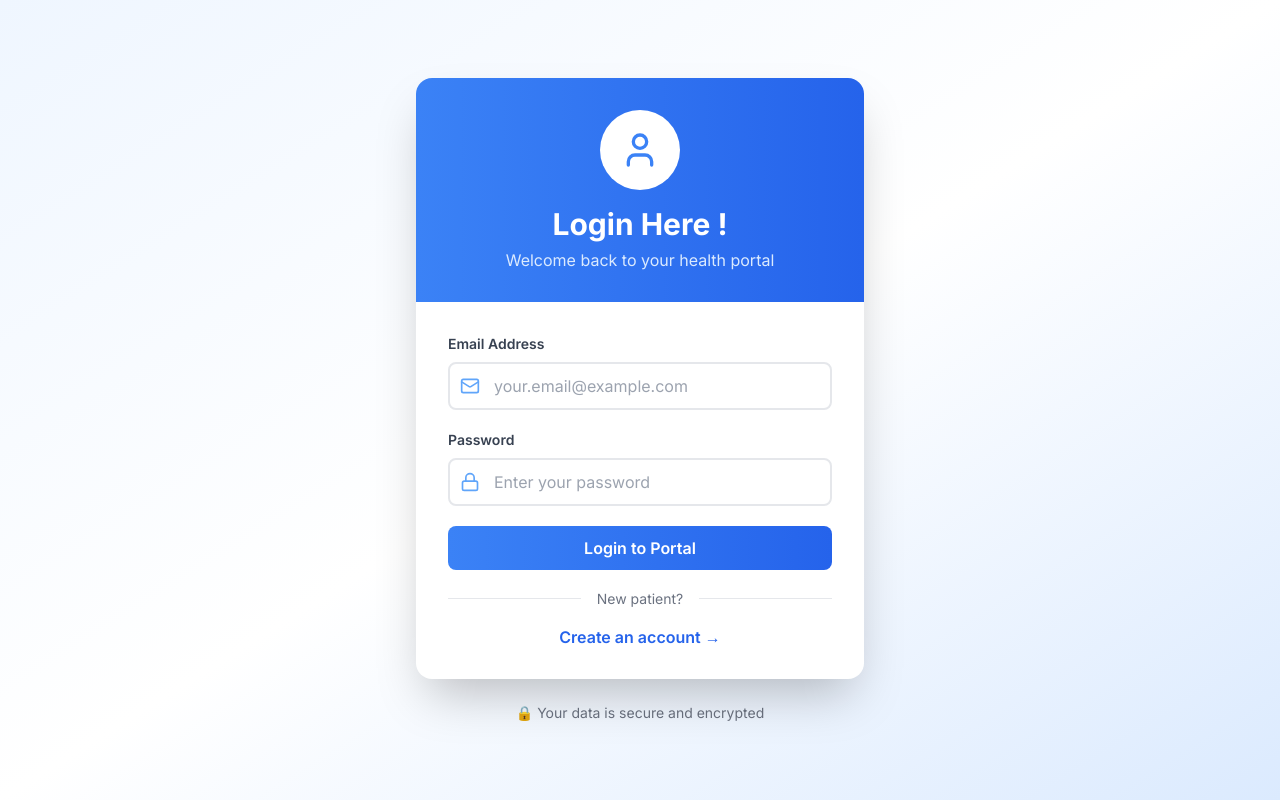
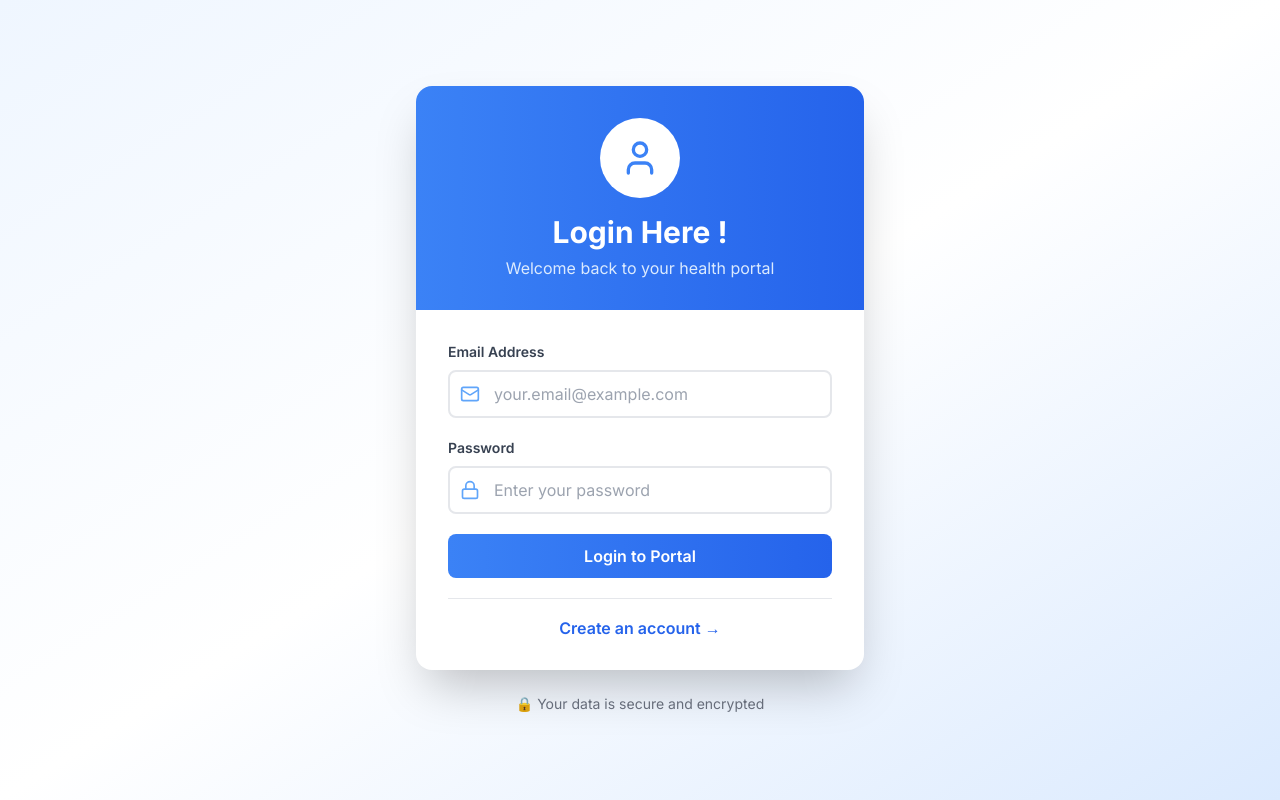
Before and after one commit to sachinpal14/Arogya-Mitra, a React (Vite) app: page /login in a window 1280 px wide. Built offline with nearby package versions, Linux system fonts and the light colour scheme.

Commit message:
login ui done

```diff
--- a/src/pages/Authorization/Login.jsx
+++ b/src/pages/Authorization/Login.jsx
@@ -157,9 +157,9 @@ export default function Login() {
                                     <div className="w-full border-t border-gray-200"></div>
                                 </div>
                                 <div className="relative flex justify-center text-sm">
-                                    <span className="px-4 bg-white text-gray-500">
+                                    {/* <span className="px-4 bg-white text-gray-500">
                                         New patient?
-                                    </span>
+                                    </span> */}
                                 </div>
                             </div>
 
```
